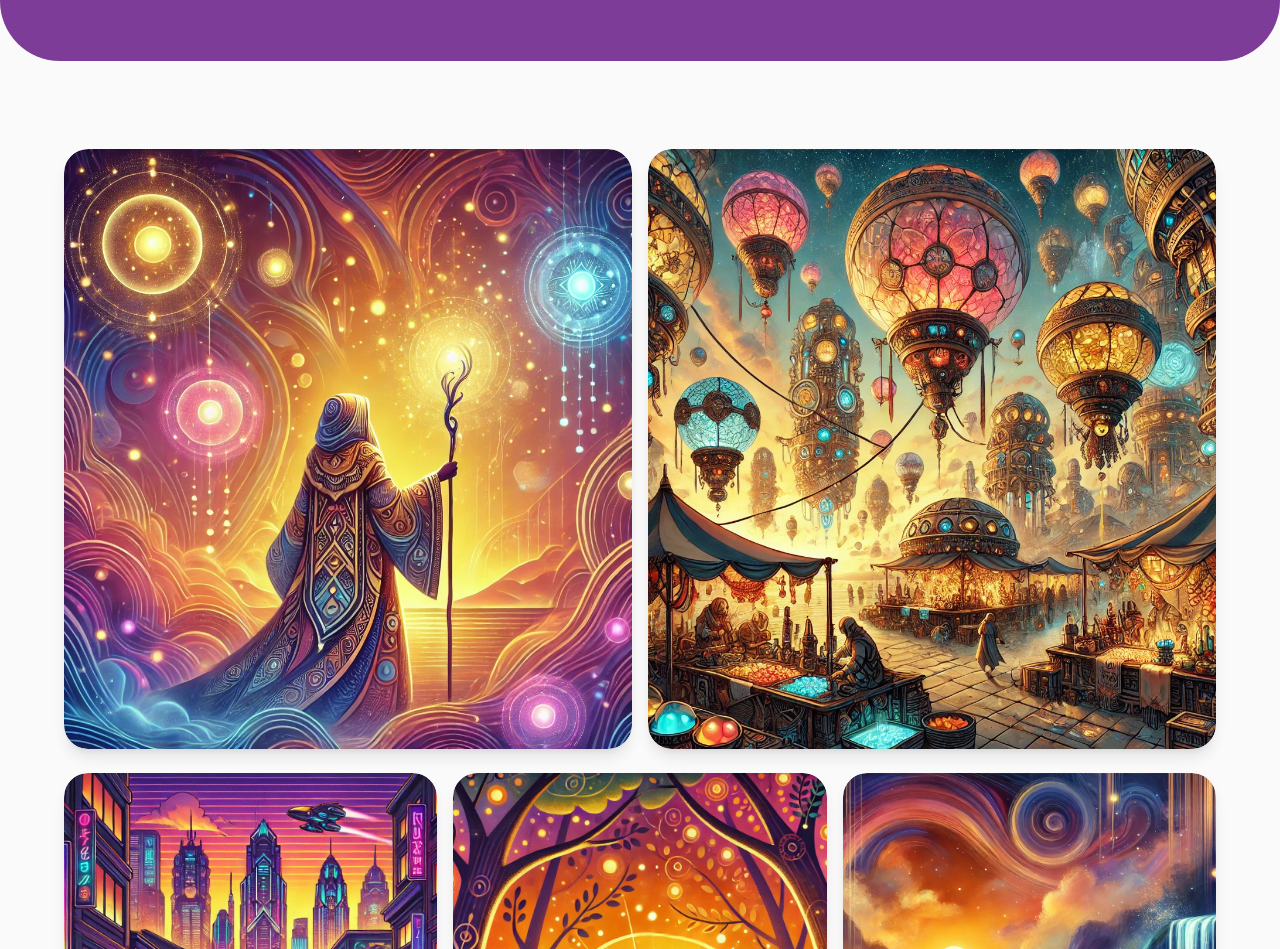
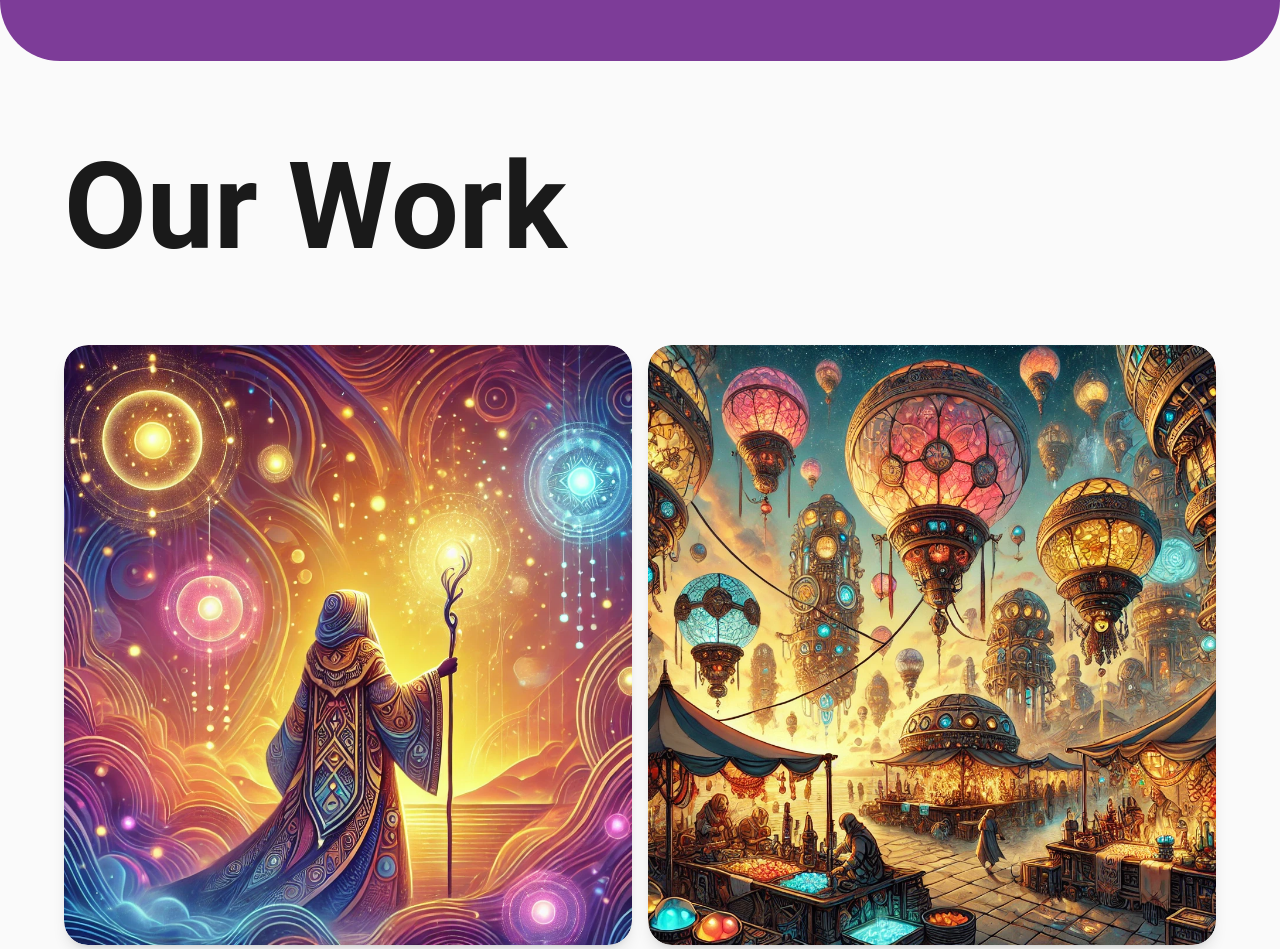
Before and after one commit to AnaDeCanha/responsive-landing-page, a Next.js app: page / in a window 1280 px wide. Shown: the part 1931-2880 px from the top of the page. Built offline with nearby package versions, Linux system fonts and the light colour scheme.

Commit message:
add entrance animation

```diff
--- a/components/Gallery.tsx
+++ b/components/Gallery.tsx
@@ -27,6 +27,17 @@ const Gallery: React.FC = () => {
       className="py-12 px-6 md:px-16 mt-10 mx-auto flex flex-col gap-8"
       id="gallery"
     >
+      {/* Title with animation */}
+      <motion.h2
+        className="text-headingMobile md:text-headingDesktop font-bold text-darkText mb-12"
+        initial={{ opacity: 0, scale: 0.9 }}
+        whileInView={{ opacity: 1, scale: 1 }}
+        viewport={{ once: true }}
+        transition={{ duration: 0.7, ease: "easeOut" }}
+      >
+        Our Work
+      </motion.h2>
+
       {/* Gallery Grid */}
       <div className="flex flex-col gap-6">
         {rows.map((row, rowIndex) => (
@@ -40,10 +51,11 @@ const Gallery: React.FC = () => {
                     : "md:min-h-[400px]"
                 } min-h-[300px]`}
                 initial={{ opacity: 0, scale: 0.9 }}
-                animate={{ opacity: 1, scale: 1 }}
+                whileInView={{ opacity: 1, scale: 1 }}
+                viewport={{ once: true }}
                 transition={{
-                  duration: 0.5,
-                  delay: imageIndex * 0.2, // Staggered animation
+                  duration: 0.7,
+                  delay: idx * 0.3,
                   ease: "easeOut",
                 }}
               >
```
